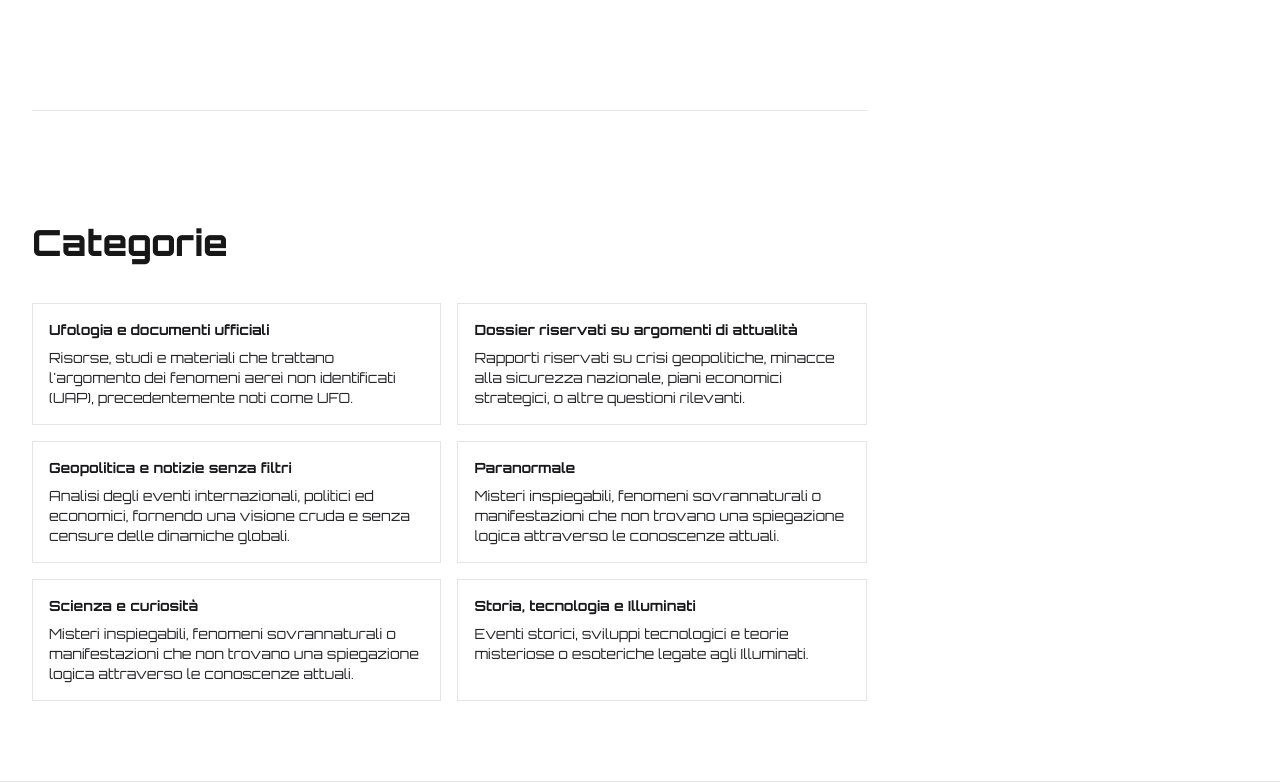
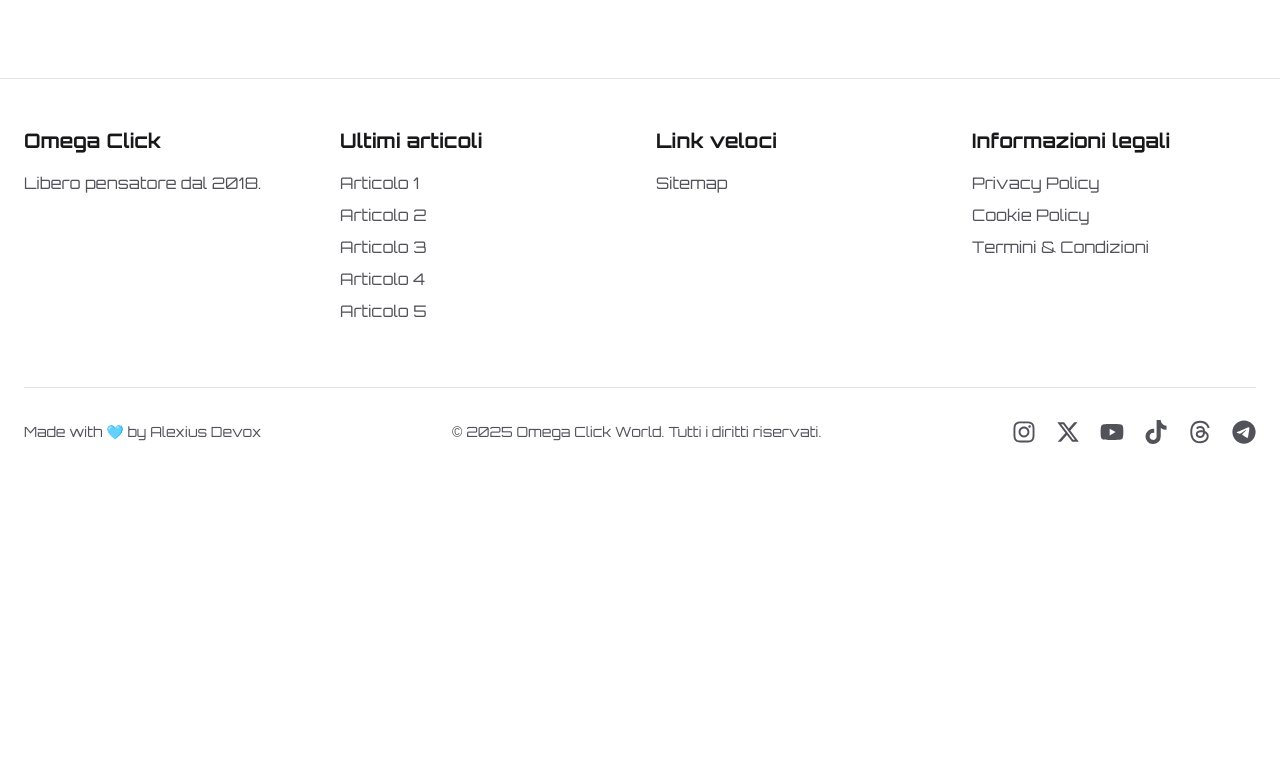
Before and after one commit to alexiusdevox/omega, a Next.js app in the folder apps/blog/: page /newsroom in a window 1280 px wide. Shown: the part 2038-2820 px from the top of the page. After the commit the page ends 2514 px from the top, so only its background shows below. Built offline with nearby package versions, Linux system fonts and the light colour scheme.

Commit message:
Update page.tsx

```diff
--- a/apps/blog/app/newsroom/page.tsx
+++ b/apps/blog/app/newsroom/page.tsx
@@ -68,24 +68,7 @@ export default function Newsroom() {
 
         </div>
       </section>
-      <hr className="h-px my-8 bg-gray-200 border-0 dark:bg-zinc-700" />
-      <section className="py-20">
-        <h2 className="text-left mb-10 text-3xl md:text-4xl font-extrabold">Categorie</h2>
-        <div className="grid grid-cols-1 sm:grid-cols-2 gap-4">
-          {categories.map((category) => (
-            <div key={category.id}>
-              <Link
-                href={`/newsroom/${category.id}`}
-              >
-                <article className="h-full p-4 bg-white border border-zinc-200 dark:border-zinc-700 hover:border-zinc-900 dark:hover:border-zinc-100 dark:bg-black transition-all">
-                  <h3 className="mb-2 text-sm font-bold text-zinc-900 dark:text-zinc-100">{category.name}</h3>
-                  <p className="text-sm text-zinc-800 dark:text-zinc-400">{category.description}</p>
-                </article>
-              </Link>
-            </div>
-          ))}
-        </div>
-      </section>
+
     </div>
   )
 }
```
